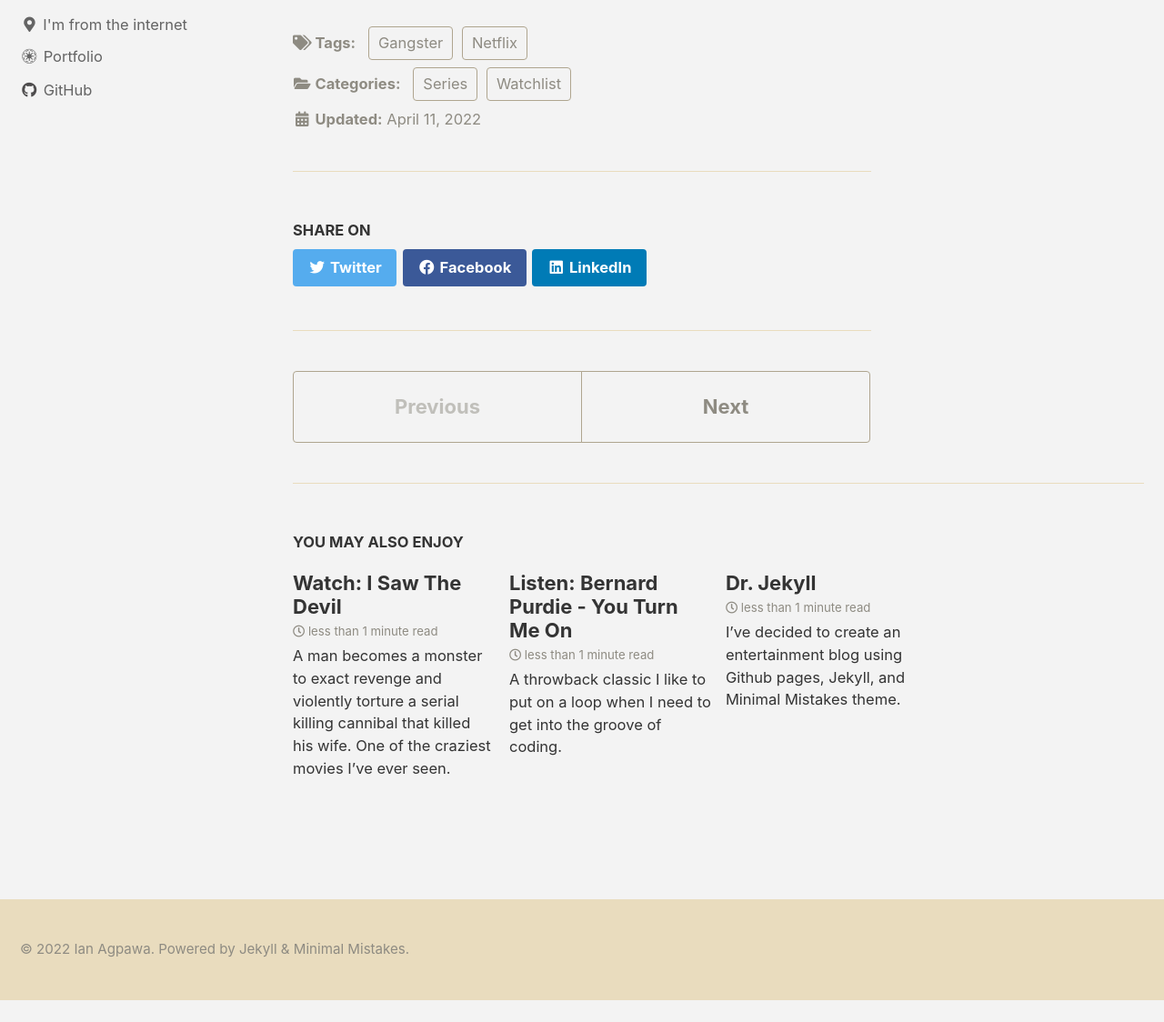
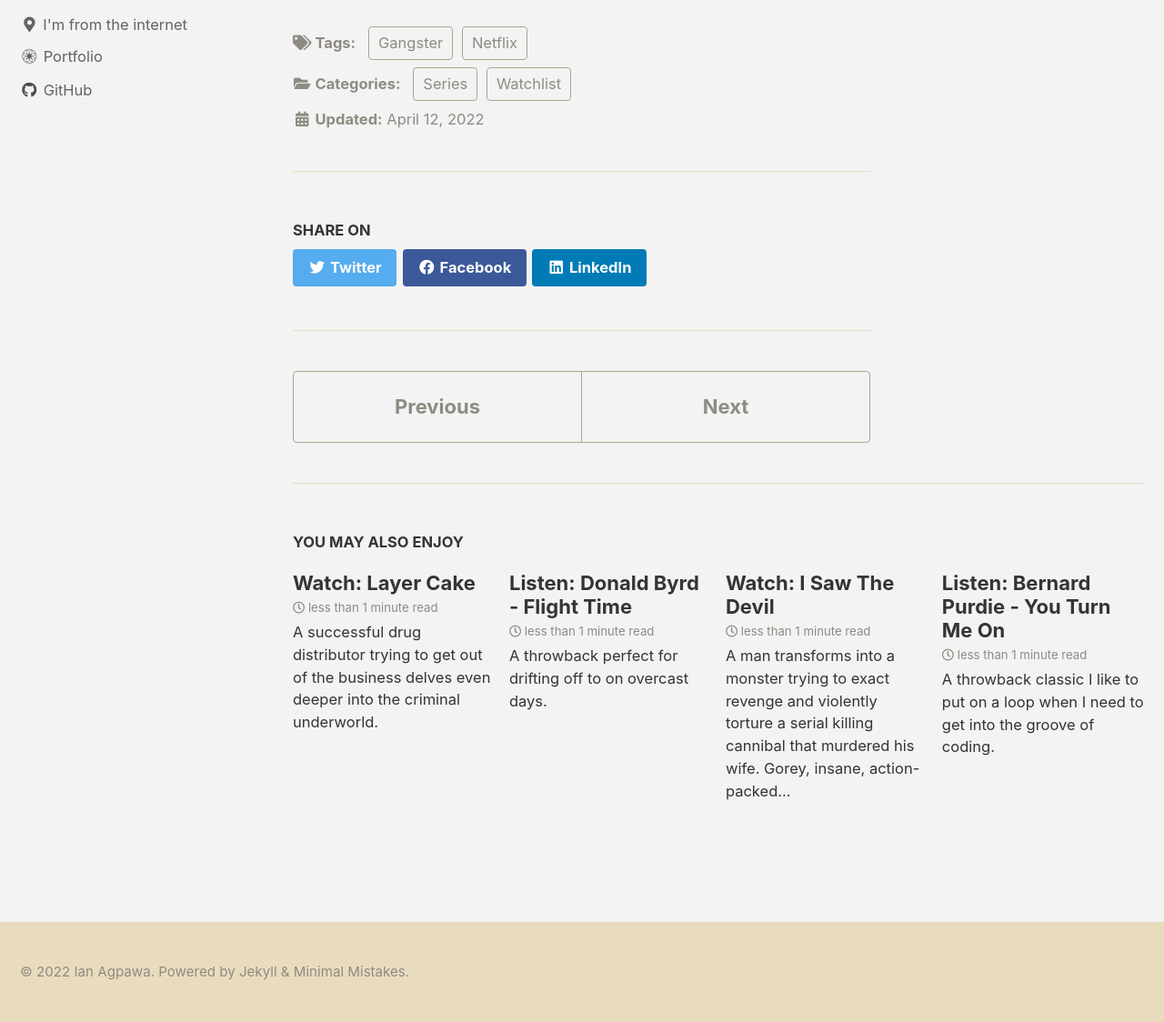
Before and after one commit to ianagpawa/check-it, a Jekyll site: the page built from _posts/2022-04-11-watch-top-boy-post.md, in a window 1280 px wide and 1400 px high, scrolled down 423 px, cut to the strip 276-1400 px from the top of the window. Shown: the whole strip at 91% size. Built offline with Jekyll 4.4.1, drawn with Linux system fonts in a browser that asks for light colours; cached includes are drawn as plain includes; before the commit the page ends 1799 px from its top, so only the background shows below that; some of the changed text lies outside the part shown.

Commit message:
content: 2204014 Donald Byrd Flight Time and 220415 Layer Cake

```diff
--- a/_posts/2022-04-12-listen-bernardPudie-youTurnMeOn.md
+++ b/_posts/2022-04-12-listen-bernardPudie-youTurnMeOn.md
@@ -1,7 +1,7 @@
 ---
 layout: single
 title:  "Listen: Bernard Purdie - You Turn Me On"
-date:   2022-04-10 23:28:17 -0400
+date:   2022-04-12 23:28:17 -0400
 categories:
   - Music
 tags:
--- a/_posts/2022-04-13-watch-i-saw-the-devil.md
+++ b/_posts/2022-04-13-watch-i-saw-the-devil.md
@@ -11,6 +12,6 @@ tags:
   - Serial Killer
   - Horror
 ---
-A man becomes a monster to exact revenge and violently torture a serial killing cannibal that killed his wife.  One of the craziest movies I've ever seen.
+A man transforms into a monster trying to exact revenge and violently torture a serial killing cannibal that murdered his wife.  Gorey, insane, action-packed and not for the faint of heart.
 
 <iframe width="640" height="360" src="https://www.youtube-nocookie.com/embed/xwWgp1bqVwE?controls=0&amp;showinfo=0" frameborder="0" allowfullscreen></iframe>
--- /dev/null
+++ b/_posts/2023-04-14-listen-donaldByrd-flightTime.md
@@ -0,0 +1,15 @@
+---
+layout: single
+title:  "Listen: Donald Byrd - Flight Time"
+date:   2022-04-14 23:28:17 -0400
+categories:
+  - Music
+tags:
+  - Jazz
+  - Instrumental
+header:
+  video:
+    id: TZ_dlhn8Mm8
+    provider: youtube
+---
+A throwback perfect for drifting off to on overcast days.
--- /dev/null
+++ b/_posts/2023-04-15-watch-layer-cake.md
@@ -0,0 +1,16 @@
+---
+title: "Watch: Layer Cake"
+date:   2022-04-15 23:28:17 -0400
+categories:
+  - Watchlist
+  - Movie
+tags:
+  - Amazon Prime
+  - British
+  - Drama
+  - Criminal Underworld
+---
+A successful drug distributor trying to get out of the business delves even deeper into
+the criminal underworld.
+
+<iframe width="640" height="360" src="https://www.youtube-nocookie.com/embed/IHlL-JUuhz0?controls=0&amp;showinfo=0" frameborder="0" allowfullscreen></iframe>
```
Also changed, not shown: other parts of _posts/2022-04-13-watch-i-saw-the-devil.md (+1 -0 lines), _posts/2022-04-11-watch-top-boy-post.md (+3 -1 lines).
